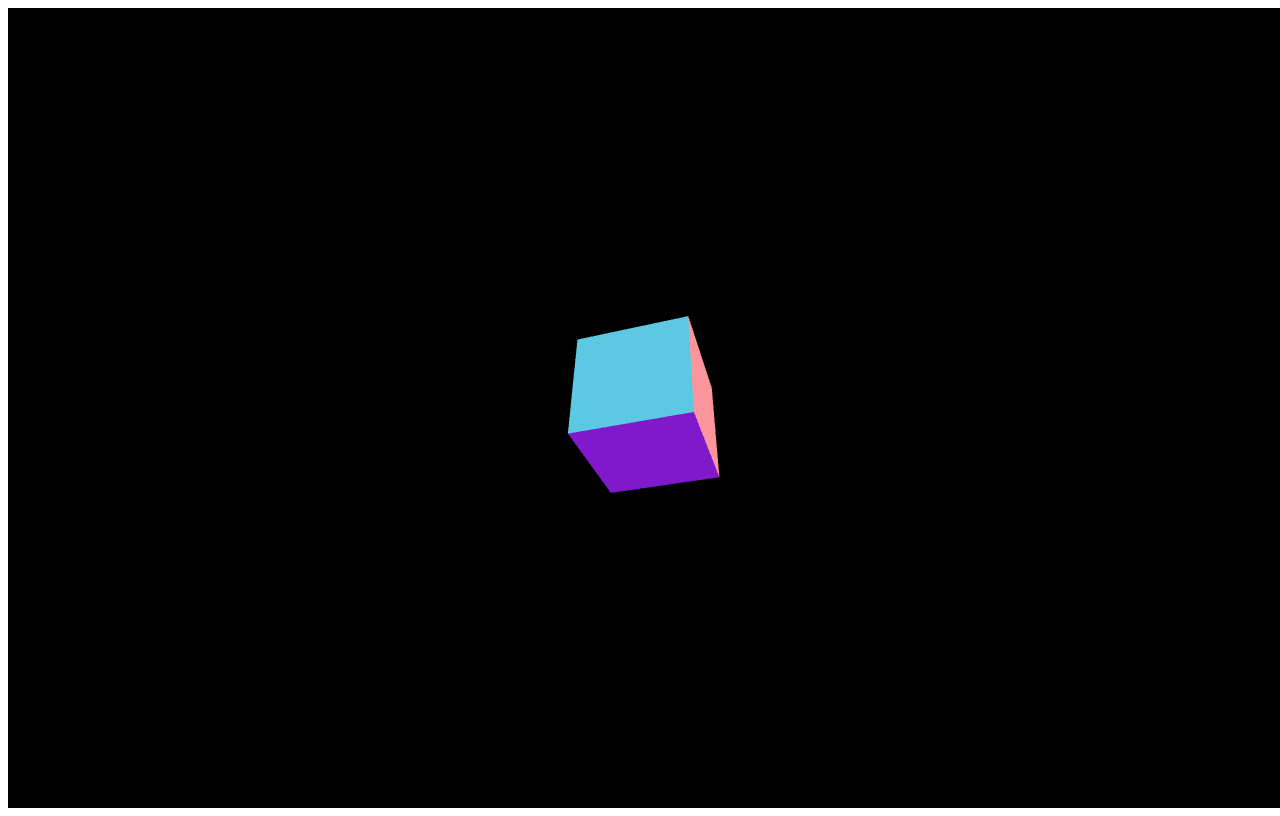
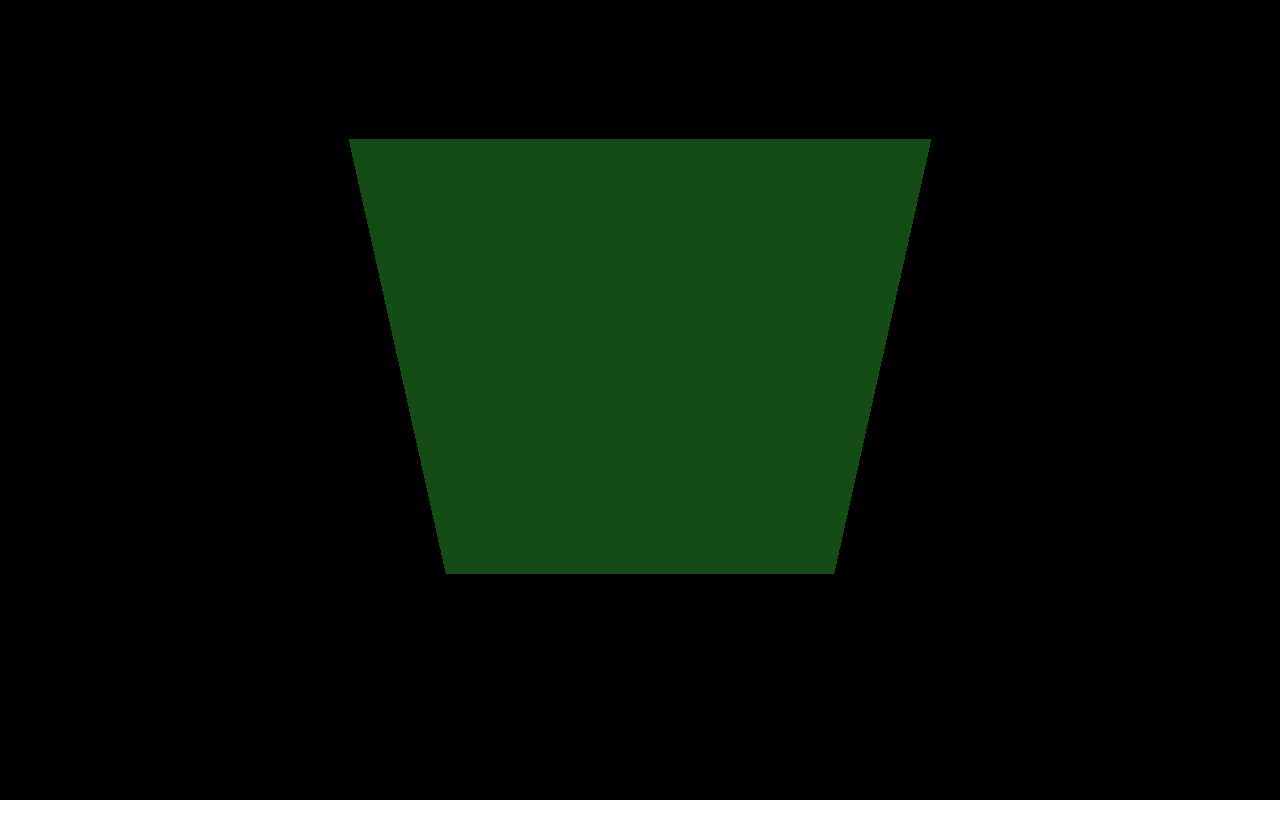
Before and after one commit to JuhilKBhatt/Procedural-Skies, a plain HTML site: page index.html in a window 1280 px wide. Drawn offline with nearby package versions, Linux system fonts and the light colour scheme; animation ran at ten frames a second.

Commit message:
World Gen

```diff
--- /dev/null
+++ b/assets/scripts/perlinNoise.js
@@ -0,0 +1,4 @@
+// perlinnoise.js
+export function perlin(x, y, z) {
+  return Math.sin(x * 0.1) * Math.cos(y * 0.1) * Math.sin(z * 0.1);  // Simple multi-Perlin noise
+}
--- /dev/null
+++ b/assets/scripts/worldGeneration.js
@@ -0,0 +1,23 @@
+// worldgeneration.js
+import * as THREE from 'three';
+import { perlin } from './perlinNoise.js';
+
+export function generateTerrain() {
+  const geometry = new THREE.PlaneGeometry(100, 100, 100, 100);
+  for (let i = 0; i < geometry.attributes.position.count; i++) {
+    const x = geometry.attributes.position.getX(i);
+    const y = geometry.attributes.position.getY(i);
+    const z = perlin(x, y, 0) * 5;
+    geometry.attributes.position.setZ(i, z);
+  }
+  geometry.computeVertexNormals();
+
+  const material = new THREE.MeshStandardMaterial({ color: 0x228B22, wireframe: false });
+  const mesh = new THREE.Mesh(geometry, material);
+
+  const light = new THREE.DirectionalLight(0xffffff, 1);
+  light.position.set(50, 50, 100);
+  mesh.add(light);
+
+  return mesh;
+}
--- a/index.html
+++ b/index.html
@@ -4,6 +4,7 @@
     <meta charset="UTF-8">
     <meta name="viewport" content="width=device-width, initial-scale=1.0">
     <title>Juhil Kalpeshkumar Bhatt - 24577013 - AT_4.1</title>
+    <link rel="stylesheet" href="./style.css">
     <script type="importmap">
         {
             "imports": {
--- a/main.js
+++ b/main.js
@@ -1,32 +1,31 @@
+// main.js
 import * as THREE from 'three';
-
-const width = window.innerWidth, height = window.innerHeight;
-
-// init
-
-const camera = new THREE.PerspectiveCamera( 70, width / height, 0.01, 10 );
-camera.position.z = 1;
+import { OrbitControls } from 'https://unpkg.com/three@0.152.0/examples/jsm/controls/OrbitControls.js';
+import { generateTerrain } from './assets/scripts/worldGeneration.js';
 
 const scene = new THREE.Scene();
+const camera = new THREE.PerspectiveCamera(75, window.innerWidth / window.innerHeight, 0.1, 1000);
+const renderer = new THREE.WebGLRenderer();
+renderer.setSize(window.innerWidth, window.innerHeight);
+document.body.appendChild(renderer.domElement);
 
-const geometry = new THREE.BoxGeometry( 0.2, 0.2, 0.2 );
-const material = new THREE.MeshNormalMaterial();
+const controls = new OrbitControls(camera, renderer.domElement);
+controls.enableDamping = true;
 
-const mesh = new THREE.Mesh( geometry, material );
-scene.add( mesh );
+const terrain = generateTerrain();
+scene.add(terrain);
+camera.position.set(0, 50, 100);
 
-const renderer = new THREE.WebGLRenderer( { antialias: true } );
-renderer.setSize( width, height );
-renderer.setAnimationLoop( animate );
-document.body.appendChild( renderer.domElement );
+function animate() {
+  requestAnimationFrame(animate);
+  controls.update();
+  renderer.render(scene, camera);
+}
+animate();
 
-// animation
-
-function animate( time ) {
-
-	mesh.rotation.x = time / 2000;
-	mesh.rotation.y = time / 1000;
-
-	renderer.render( scene, camera );
-
-}
+// Resize handler
+window.addEventListener('resize', () => {
+  camera.aspect = window.innerWidth / window.innerHeight;
+  camera.updateProjectionMatrix();
+  renderer.setSize(window.innerWidth, window.innerHeight);
+});
```
